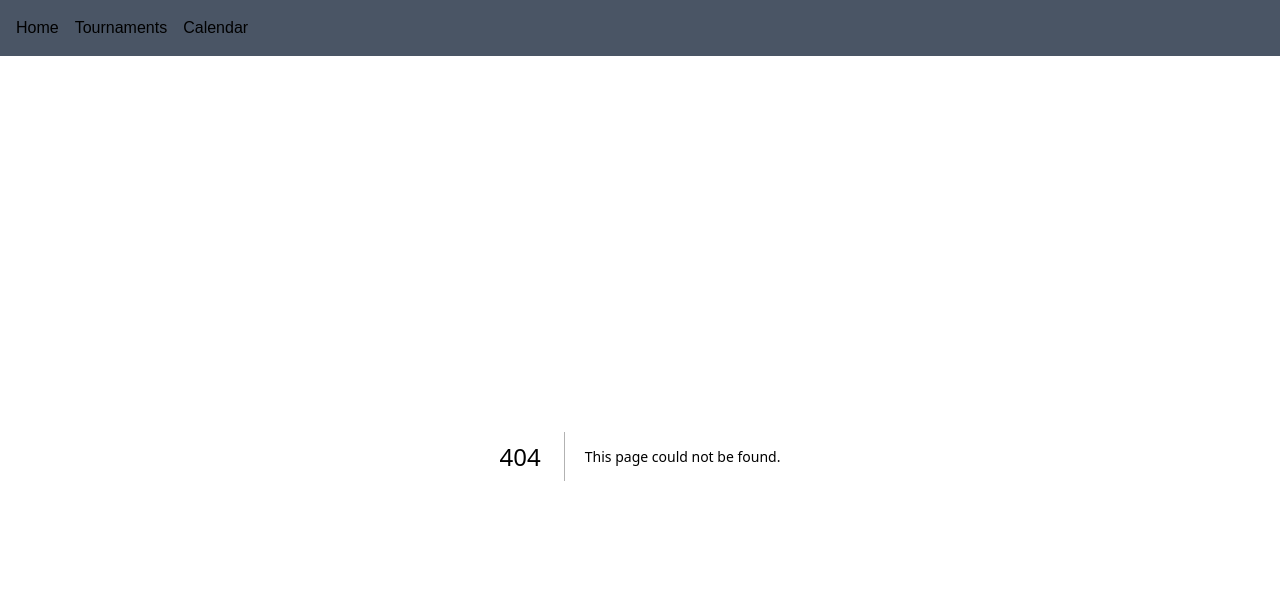
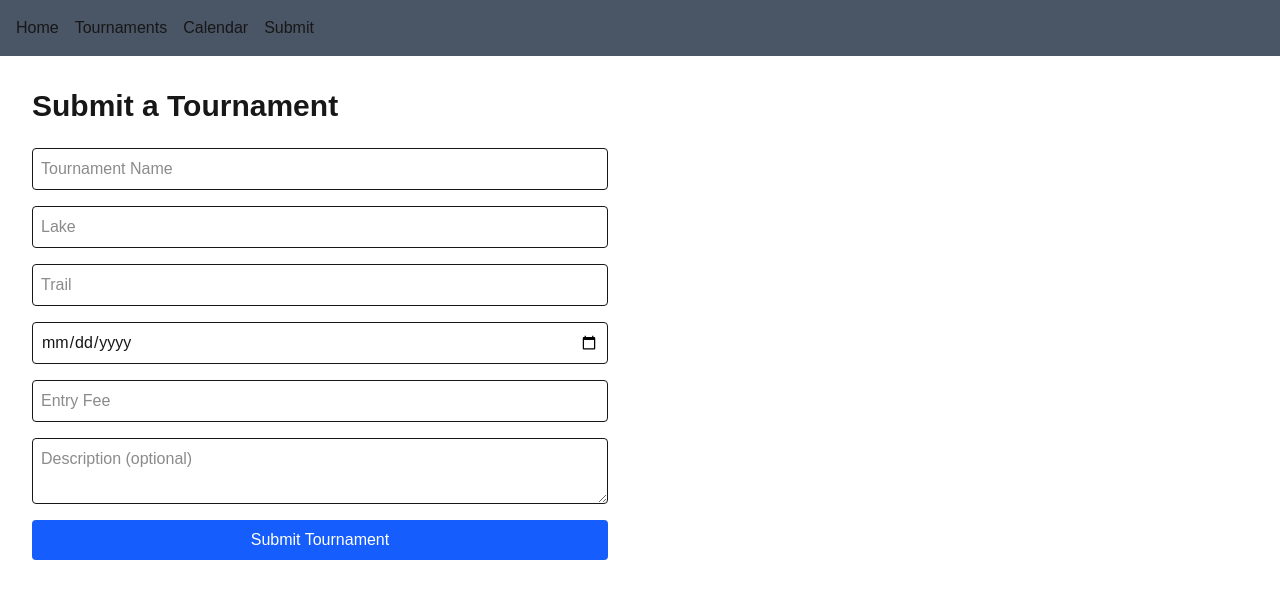
Before and after one commit to 20deanoklein-sketch/bass-finder, a Next.js app: page /submit in a window 1280 px wide. Before the commit this address had no page. Shown: the top 598 px of the page. Built offline with nearby package versions, Linux system fonts and the light colour scheme; no server answers.

Commit message:
Day 7: tournament submission form and pending submission table

```diff
--- a/app/layout.tsx
+++ b/app/layout.tsx
@@ -31,6 +31,7 @@ export default function RootLayout({
            <a href="/" className="hover:underline">Home</a>
            <a href="/tournaments" className="hover:underline">Tournaments</a>
            <a href="/calendar" className="hover:underline">Calendar</a>
+           <a href="/submit" className="hover:underline">Submit</a>
 
         </nav>
 
--- /dev/null
+++ b/app/submit/page.tsx
@@ -0,0 +1,123 @@
+"use client";
+
+import { useState } from "react";
+import { supabase } from "../lib/supabaseClient";
+
+export default function SubmitTournamentPage() {
+  const [name, setName] = useState("");
+  const [lake, setLake] = useState("");
+  const [trail, setTrail] = useState("");
+  const [date, setDate] = useState("");
+  const [entryFee, setEntryFee] = useState("");
+  const [description, setDescription] = useState("");
+
+  const [success, setSuccess] = useState(false);
+  const [errorMsg, setErrorMsg] = useState("");
+
+  const handleSubmit = async (e: any) => {
+    e.preventDefault();
+    setErrorMsg("");
+    setSuccess(false);
+
+    const { error } = await supabase.from("pending_submissions").insert({
+      name,
+      lake,
+      trail,
+      date,
+      entry_fee: entryFee ? Number(entryFee) : null,
+      description,
+      state: "OK",
+    });
+
+    if (error) {
+      console.error(error);
+      setErrorMsg("Error submitting tournament. Try again.");
+      return;
+    }
+
+    setSuccess(true);
+    setName("");
+    setLake("");
+    setTrail("");
+    setDate("");
+    setEntryFee("");
+    setDescription("");
+  };
+
+  return (
+    <main className="p-8">
+      <h1 className="text-3xl font-bold mb-6">Submit a Tournament</h1>
+
+      {success && (
+        <p className="p-4 bg-green-500 border border-green-400 rounded mb-4">
+          Tournament submitted! It will appear after approval.
+        </p>
+      )}
+
+      {errorMsg && (
+        <p className="p-4 bg-red-500 border border-red-400 rounded mb-4">
+          {errorMsg}
+        </p>
+      )}
+
+      <form onSubmit={handleSubmit} className="grid grid-cols-1 gap-4 max-w-xl">
+        <input
+          type="text"
+          placeholder="Tournament Name"
+          value={name}
+          onChange={(e) => setName(e.target.value)}
+          required
+          className="border p-2 rounded"
+        />
+
+        <input
+          type="text"
+          placeholder="Lake"
+          value={lake}
+          onChange={(e) => setLake(e.target.value)}
+          required
+          className="border p-2 rounded"
+        />
+
+        <input
+          type="text"
+          placeholder="Trail"
+          value={trail}
+          onChange={(e) => setTrail(e.target.value)}
+          required
+          className="border p-2 rounded"
+        />
+
+        <input
+          type="date"
+          value={date}
+          onChange={(e) => setDate(e.target.value)}
+          required
+          className="border p-2 rounded"
+        />
+
+        <input
+          type="number"
+          placeholder="Entry Fee"
+          value={entryFee}
+          onChange={(e) => setEntryFee(e.target.value)}
+          className="border p-2 rounded"
+        />
+
+        <textarea
+          placeholder="Description (optional)"
+          value={description}
+          onChange={(e) => setDescription(e.target.value)}
+          className="border p-2 rounded"
+        />
+
+        <button
+          type="submit"
+          className="p-2 bg-blue-600 text-white rounded hover:bg-blue-700"
+        >
+          Submit Tournament
+        </button>
+      </form>
+    </main>
+  );
+}
```
